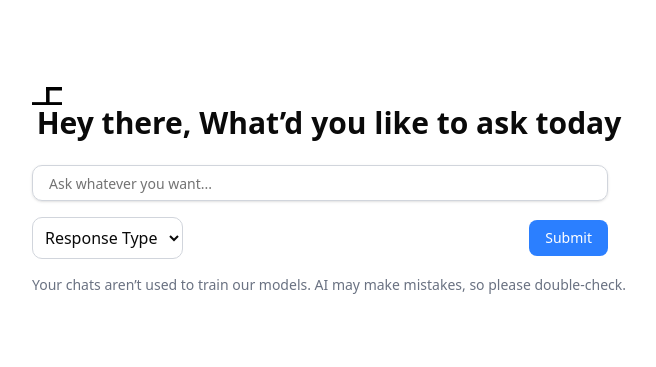
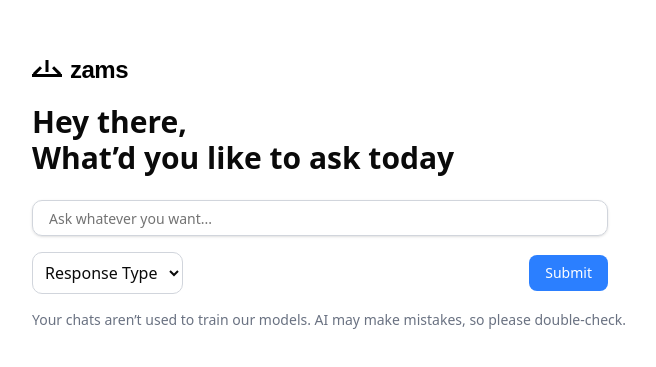
Before and after one commit to aryanmathur2003/zams-take-home, a Next.js app: page / in a window 1280 px wide. Shown: the part 209-576 px from the top of the page, without its empty margins (311-967 px from the left). Built offline with nearby package versions, Linux system fonts and the light colour scheme.

Commit message:
Fix: Margin top and styling for hey there

```diff
--- a/components/landing/landing-page.tsx
+++ b/components/landing/landing-page.tsx
@@ -18,8 +18,8 @@ export default function LandingPage() {
       <div className="text-center">
         {/* Header with Gradient */}
         <ZamsLogo></ZamsLogo>
-        <h1 className="text-3xl font-semibold">
-          Hey there,
+        <h1 className="mt-4 text-left text-3xl font-semibold">
+          Hey there, <br></br>
           What’d you like to{" "}ask today
         </h1>
 
--- a/components/landing/zams-logo.tsx
+++ b/components/landing/zams-logo.tsx
@@ -2,45 +2,64 @@ import React from 'react';
 
 const ZamsLogo: React.FC = () => {
   return (
-
+    <div style={{ display: 'flex', alignItems: 'center', gap: '8px' }}>
+      {/* SVG Symbol */}
       <svg
-      width="30.06625747680664"
-      height="18.670631408691406"
-      viewBox="0 0 30.06625747680664 18.670631408691406"
+        width="30"
+        height="20"
+        viewBox="0 0 30 20"
+        xmlns="http://www.w3.org/2000/svg"
       >
         {/* Vertical Rectangle */}
         <rect
-        x="14.06"
+          x="13.5"
           y="0"
-        width="3.5212736129760773"
-        height="16.911905288696303"
+          width="3"
+          height="12"
           fill="black"
-        // Adjusted for rotation
         />
 
         {/* Horizontal Rectangle */}
         <rect
-        x=""
-        y="15.15"
-        width="30.06625747680664"
-        height="3.5212740898132324"
+          x="0"
+          y="14"
+          width="30"
+          height="3"
           fill="black"
-        transform = ''
-        // Adjusted for rotation
         />
 
-      {/* Horizontal Rectangle */}
+        {/* Left Diagonal Rectangle */}
         <rect
-        x="14.06"
-        y=""
-        width="15.937116708353447"
-        height="3.5212740898132324"
+          x="4"
+          y="7"
+          width="10"
+          height="3"
           fill="black"
-
-        // Adjusted for rotation
+          transform="rotate(-45 10 14)" // Rotating around bottom-center
         />
 
+        {/* Right Diagonal Rectangle */}
+        <rect
+          x="16"
+          y="7"
+          width="10"
+          height="3"
+          fill="black"
+          transform="rotate(45 20 14)"
+        />
       </svg>
+
+      {/* "zams" Text */}
+      <span style={{
+        fontSize: '24px',
+        fontWeight: 'bold',
+        fontFamily: 'sans-serif',
+        color: '#000',
+        letterSpacing: '-0.5px'
+      }}>
+        zams
+      </span>
+    </div>
   );
 };
 
```
Lines whose indentation alone changed are shown as unchanged.
